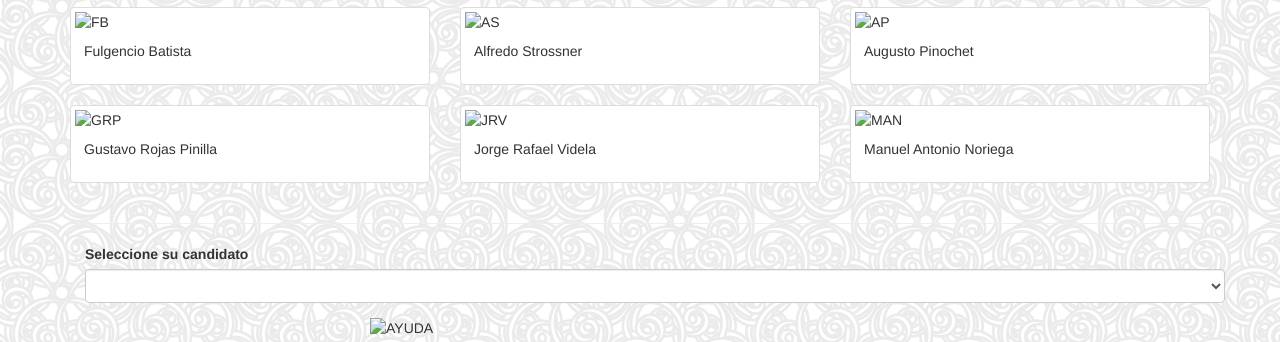
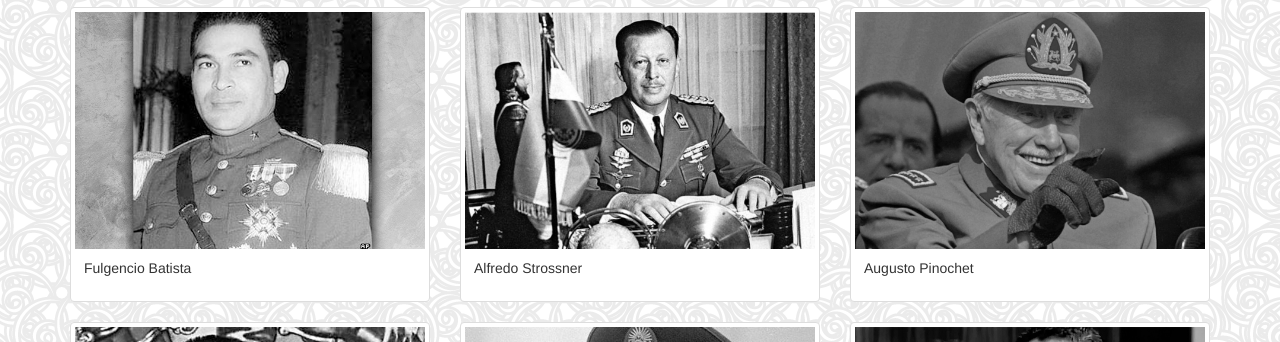
Before and after one commit to ac-marlon/VotacionesEthereum, a website: page src/index.html in a window 1280 px wide. Shown: the part 458-800 px from the top of the page. Drawn offline with nearby package versions, Linux system fonts and the light colour scheme; the site is published under a folder, as on GitHub Pages, so addresses that start at the root find nothing; files whose address does not match are found by name.

Commit message:
Update index.html

```diff
--- a/src/index.html
+++ b/src/index.html
@@ -67,7 +67,7 @@
 	  <div class="row">
 		<div class="col-md-4 col-xs-6">
 		  <div class="thumbnail">
-			<img src="/images/fb.png" alt="FB" style="width:100%">
+			<img src="images/fb.png" alt="FB" style="width:100%">
 			<div class="caption">
 			  <p>Fulgencio Batista</p>
 			</div>
@@ -75,7 +75,7 @@
 		</div>
 		<div class="col-md-4 col-xs-6">
 		  <div class="thumbnail">
-			<img src="/images/as.jpg" alt="AS" style="width:100%">
+			<img src="images/as.jpg" alt="AS" style="width:100%">
 			<div class="caption">
 			  <p>Alfredo Strossner</p>
 			</div>
@@ -83,7 +83,7 @@
 		</div>
 		<div class="col-md-4 col-xs-6">
 		  <div class="thumbnail">
-			<img src="/images/ap.jpg" alt="AP" style="width:100%">
+			<img src="images/ap.jpg" alt="AP" style="width:100%">
 			<div class="caption">
 			  <p>Augusto Pinochet</p>
 			</div>
@@ -91,7 +91,7 @@
 		</div>
 		<div class="col-md-4 col-xs-6">
 		  <div class="thumbnail">
-			<img src="/images/grp.jpg" alt="GRP" style="width:100%">
+			<img src="images/grp.jpg" alt="GRP" style="width:100%">
 			<div class="caption">
 			  <p>Gustavo Rojas Pinilla</p>
 			</div>
@@ -99,7 +99,7 @@
 		</div>
 		<div class="col-md-4 col-xs-6">
 		  <div class="thumbnail">
-			<img src="/images/jrv.jpg" alt="JRV" style="width:100%">
+			<img src="images/jrv.jpg" alt="JRV" style="width:100%">
 			<div class="caption">
 			  <p>Jorge Rafael Videla</p>
 			</div>
@@ -107,7 +107,7 @@
 		</div>
 		<div class="col-md-4 col-xs-6">
 		  <div class="thumbnail">
-			<img src="/images/man.jpg" alt="MAN" style="width:100%">
+			<img src="images/man.jpg" alt="MAN" style="width:100%">
 			<div class="caption">
 			  <p>Manuel Antonio Noriega</p>
 			</div>
@@ -122,7 +122,7 @@
             <select class="form-control" id="candidatesSelect">
             </select>
           </div>
-          <img src="/images/ayuda.png" alt="AYUDA" class="centroIma">
+          <img src="images/ayuda.png" alt="AYUDA" class="centroIma">
           <br/>
           <button type="submit" class="btn btn-primary btn-block">VOTAR</button>
           <br/>
```
